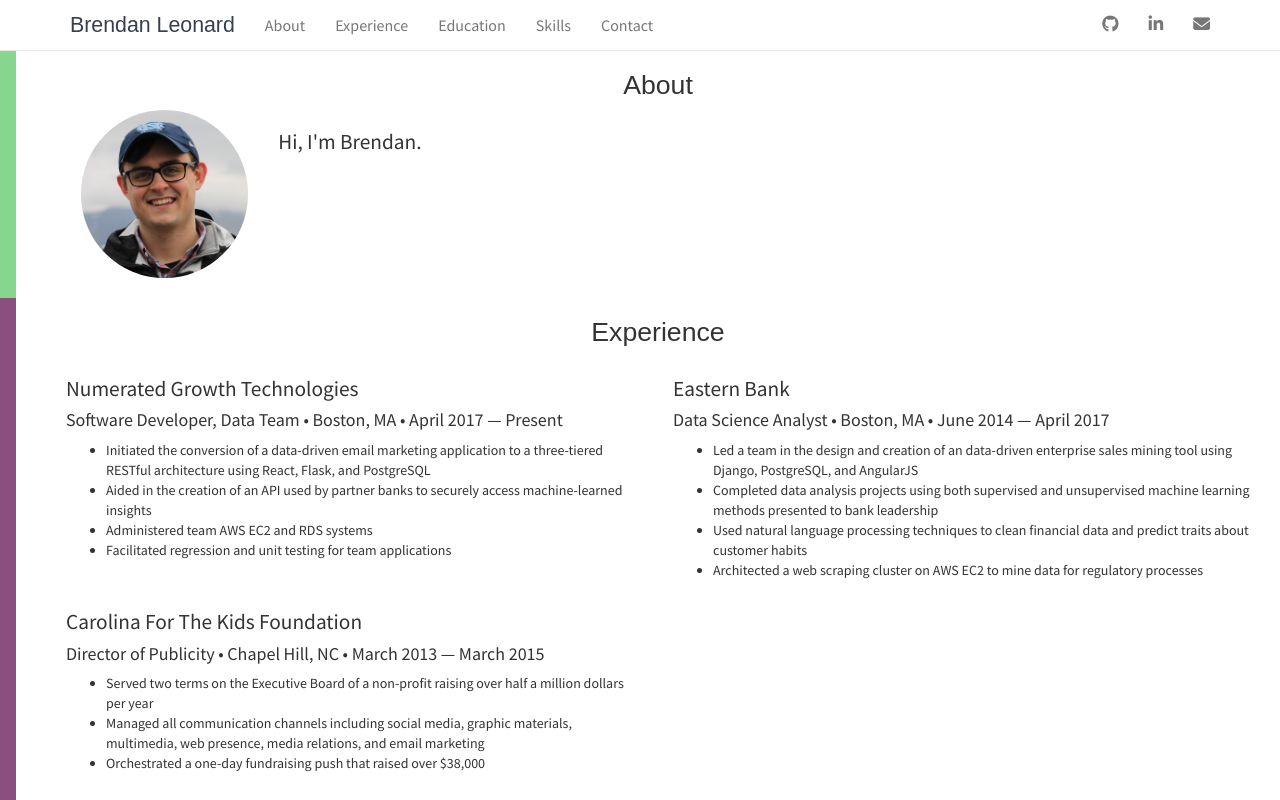
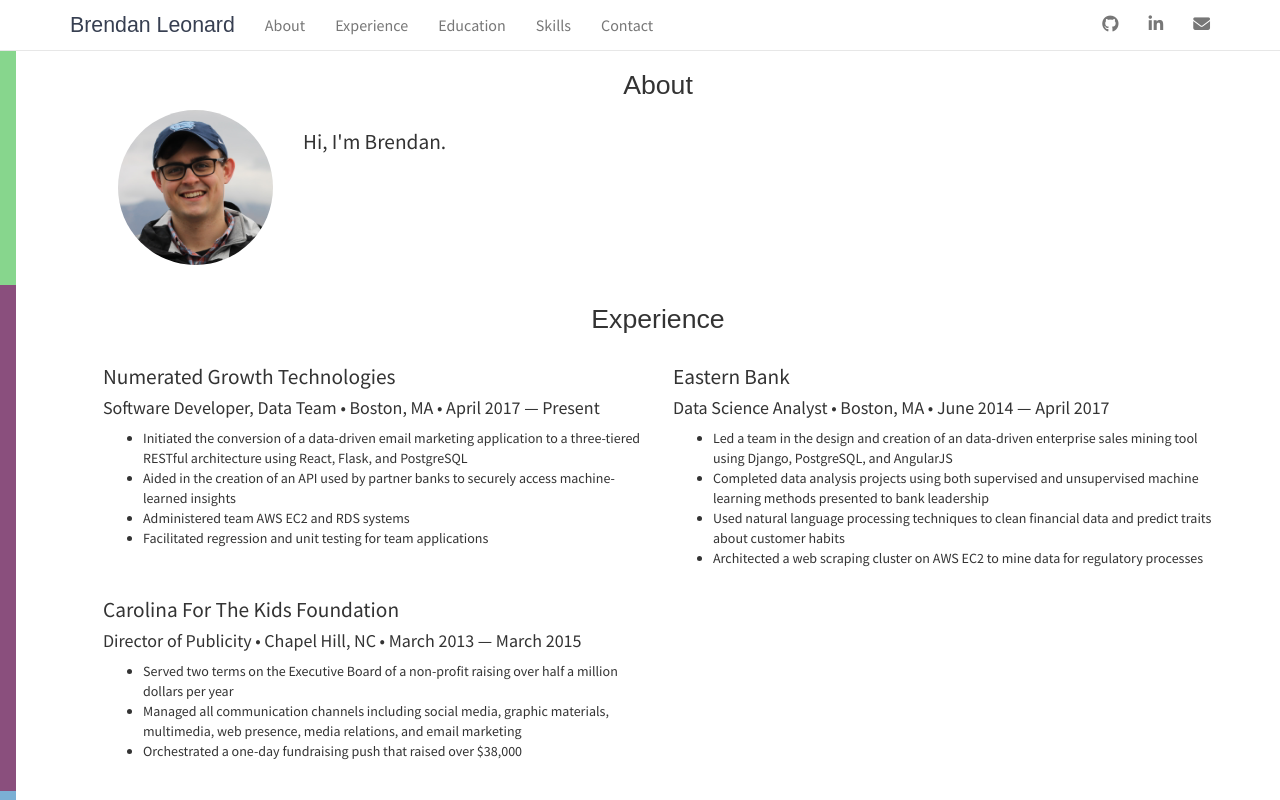
Before and after one commit to bleonard33/personal-site, a React (Create React App) app: page / in a window 1280 px wide. Shown: the top 800 px of the page. Built offline with nearby package versions, Linux system fonts and the light colour scheme; a web font is replaced by a local one.

Commit message:
Bring in the width of the body a bit in each section to keep the sidebar intact

```diff
--- a/src/components/section.js
+++ b/src/components/section.js
@@ -11,7 +11,7 @@ export class Section extends Component {
         id={this.props.title.toLowerCase()}
         className='row'
         style={{...appStyle.section, ...{borderLeftColor: sectionColor}}}>
-        <div className='col-xs-12'>
+        <div className='container'>
           <h1 style={appStyle.header}>
             {this.props.title}
           </h1>
```
